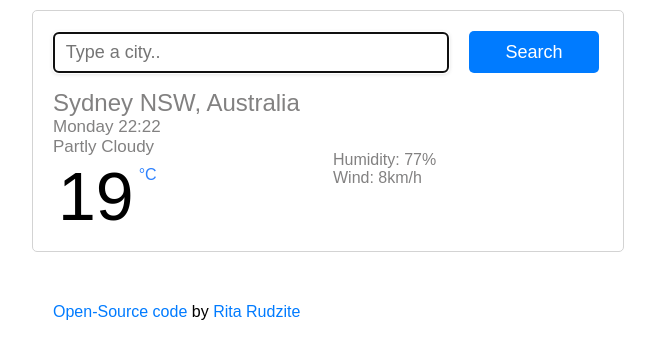
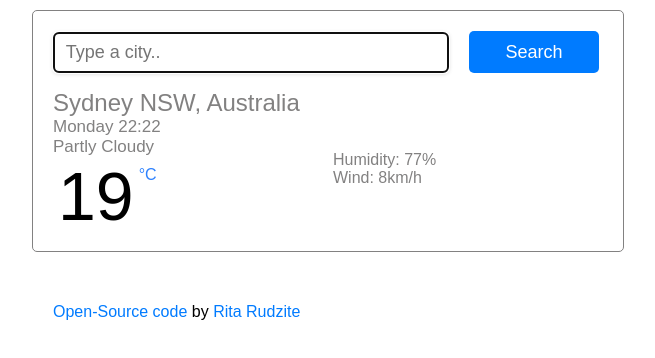
Before and after one commit to RuRi-Code-Cloud/weather-react, a React (Create React App) app: page / in a window 1280 px wide. Shown: the top 358 px of the page, without its empty margins (312-967 px from the left). Built offline with nearby package versions, Linux system fonts and the light colour scheme.

Commit message:
change of border color

```diff
--- a/src/App.css
+++ b/src/App.css
@@ -8,7 +8,7 @@
   padding: 20px;
   margin: 10px auto;
   border: 1px;
-  border-color: lightgrey;
+  border-color: rgb(130, 129, 129);
   border-radius: 5px;
   display: block;
   border-style: solid;
```
